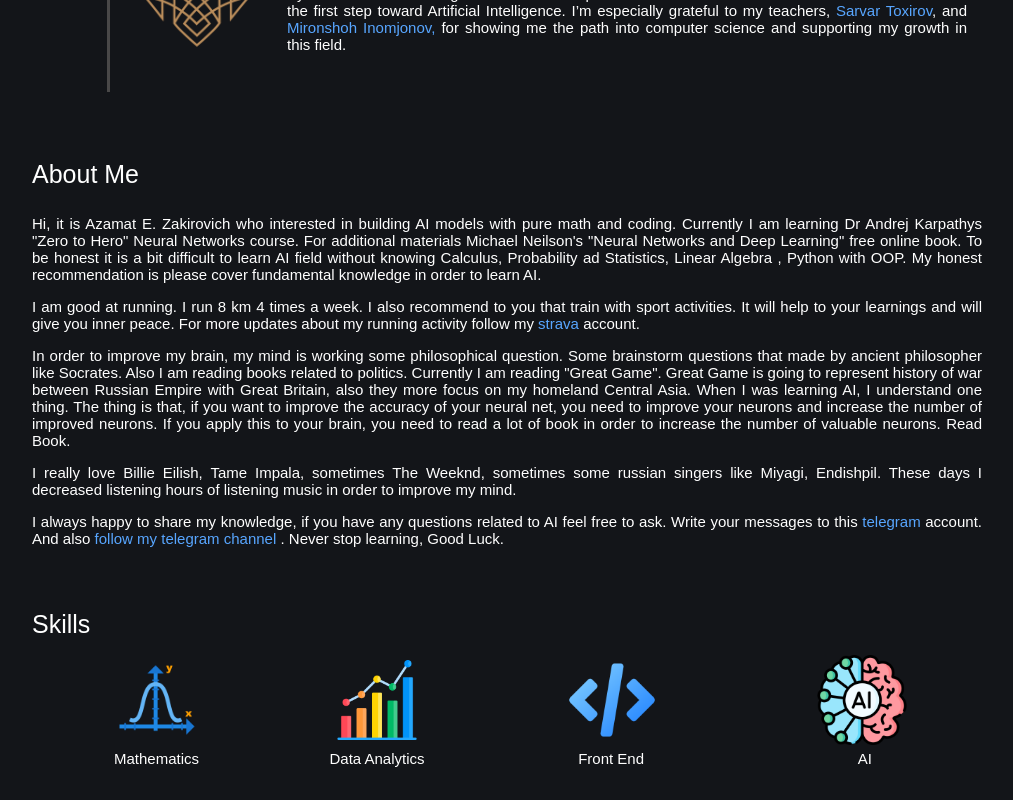
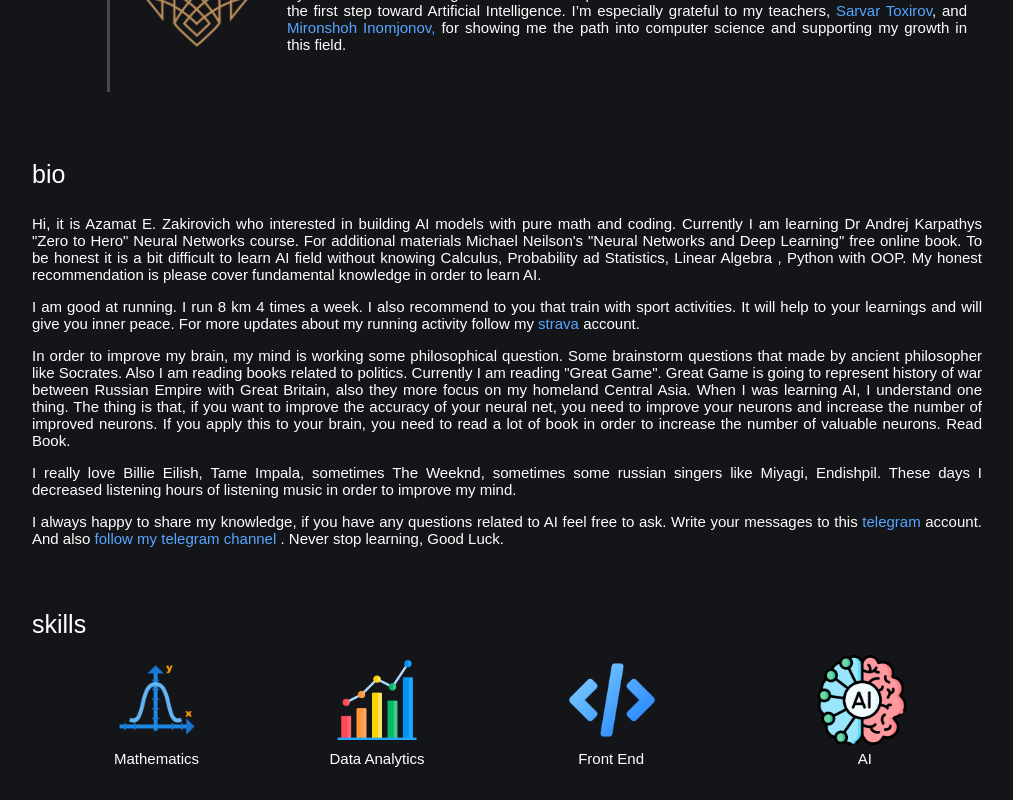
Before and after one commit to E-Zakirovich/azamatdotcom, a React (Vite) app: page / in a window 1280 px wide. Shown: the part 650-1450 px from the top of the page, without its empty margins (133-1146 px from the left). Built offline with nearby package versions, Linux system fonts and the light colour scheme.

Commit message:
some changes

```diff
--- a/src/App.tsx
+++ b/src/App.tsx
@@ -160,7 +160,7 @@ function App() {
 
         <div className="biography-container">
 
-            <div className="about-me">About Me</div>
+            <div className="about-me">bio</div>
 
             <div className="biography">
                 <p>
@@ -223,7 +223,7 @@ function App() {
 
         <div className="skill-container">
 
-            <div className="skills">Skills</div>
+            <div className="skills">skills</div>
 
             <img src={math} className="math" alt={math}/>
             <div className="math-style">Mathematics</div>
```
